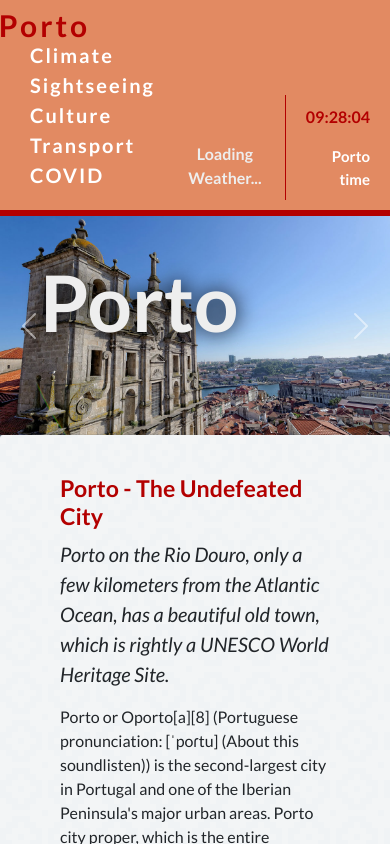
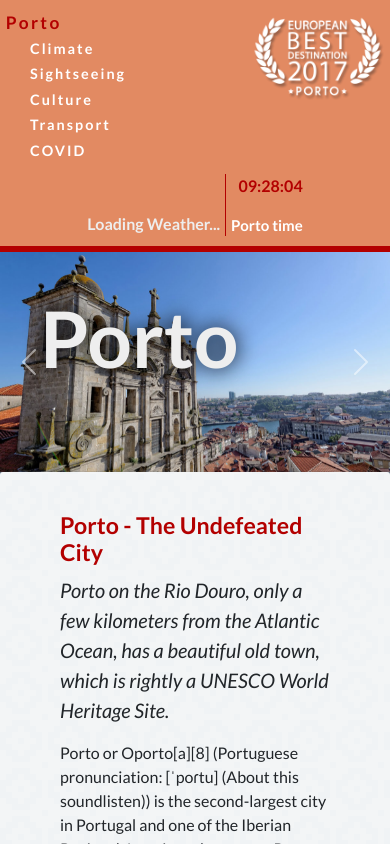
Before and after one commit to juliatarasow/project_react_may_2021, a React (Create React App) app: page / in a window 390 px wide. Shown: the top 844 px of the page. Built offline with nearby package versions, Linux system fonts and the light colour scheme; no server answers.

Commit message:
upd. May 24th-Json rearrangement and Header Styling adjustments

```diff
--- a/src/components/Footer/Footer.js
+++ b/src/components/Footer/Footer.js
@@ -4,14 +4,8 @@ import './Footer.css';
 
 export default function Footer() {
 
-    function changeBG() {
-        document.body.style.background = "url('../../images/bg-tile-small.jpg') repeat";
-
-    }
-
     return (
         <footer>
-            {/* <button onClick={changeBG}>CLICK </button> */}
             Made with ♥ by Alina, Anneli, Julia, Hösaam ©️ 2021
         </footer>
     )
--- a/src/components/Header/Header.css
+++ b/src/components/Header/Header.css
@@ -6,15 +6,20 @@ header {
 
 /* NavBar styling */
 .NavBar {
+    width: 100%;
     display: flex;
     justify-content: space-between;
-    /* align-items: flex-end; */
     align-items: center;
     padding-top: 10px;
     color: #eeeeee;
 }
-.NavBar a {
-    padding: 0px 10px;
+
+.NavBar > .NavLinks {
+    display: flex;
+}
+
+.NavBar > .NavLinks > a {
+    padding: 2px 15px;
     text-decoration: none;
     font-weight: bold;
     font-size: 20px;
@@ -23,18 +28,21 @@ header {
 }
 
 /* Stamp */
-.Stamp {
+.Stamp, .Stamp1 {
     height: 90px;
     width: auto;
     padding-left: 20px;
+}
+.hidden {
+    display: none;
 }
 
 /* Links to the Pages */
 .NavBar > .NavLinks a:hover,
 .NavBar > .NavLinks a.active {
     color: #b30000;
-    transform: scale(1.5, 1.5);
-    transition: 0.3s;
+    transform: scale(1.2, 1.2);
+    transition: 0.6s;
 }
 
 /* Weather and Clock */
@@ -51,8 +59,7 @@ header {
     display: flex;
     flex-flow: column;
     justify-content: flex-end;
-    align-items: flex-end;
-
+    align-items: center;
 }
 
 .Clock {
@@ -67,7 +74,6 @@ header {
     flex-flow: column;
     justify-content: flex-end;
     align-items: flex-end;
-
 }
 
 .Clock > div {
@@ -82,46 +88,75 @@ hr {
     opacity: 1;
 }
 
-.dropdown {
-    display: none;
-}
+@media all and (max-width: 1100px) {
+    .NavBar {
+        flex-wrap: wrap;
+        padding-top: 0;
+    }
 
-@media all and (max-width: 1100px) {
     .Stamp {
+        display: block;
+        order: 1;
+    }
+    .hidden {
         display: none;
+    }
+    .LocalData {
+        order: 2;
+    }
+    .NavLinks {
+        order: 3;
+        padding: 10px 0;
+        width: 100%;
+        justify-content: center;
     }
 }
 
-@media all and (max-width: 954px) {
+@media all and (max-width: 720px) {
+    .NavBar > div:first-of-type {
+        display: none;
+    }
     .NavBar {
-        display: flex;
+        position: relative;
+        flex-direction: row;
+        align-items: flex-end;
+   }
+    .hidden {
+        display: block;
+        padding: 0 20px;
+
+        position: absolute;
+        top: 12px;
+        right: 0px;
+    }
+
+    .NavLinks {
+        width: fit-content;
         flex-direction: column;
-        justify-content: center;
-        align-items: center;
-        width: 100%;
-        padding-top: 0;
-    }
-    .LocalData {
-        display: flex;
-        flex-direction: row;
-        align-self: flex-end;
         order: 1;
-    }
-    .NavLinks {
-        order: 2;
-        padding: 10px 0;
+        padding-left: 10px;
     }
 }
 
-@media all and (max-width: 690px) {
+@media all and (max-width: 472px) {
+    .hidden {
+        padding: 0;
+    }
+    .NavBar {
+        flex-direction: column;
+        justify-content: space-between;
+        align-items: center;
+   }
     .NavLinks {
-        display: flex;
-        flex-direction: column;
-        order: 1;
+        width: 75%;
+        align-self: flex-start;
     }
-   .NavBar {
-        display: flex;
-        flex-direction: row;
-        justify-content: space-between;
-   }
+    .NavBar > .NavLinks > a {
+        padding: 2px 20px;
+        font-size: 0.9rem;
+    }
+
+    .LocalData > * {
+        padding: 0 5px;
+    }
 }
--- a/src/components/Header/Header.js
+++ b/src/components/Header/Header.js
@@ -29,6 +29,10 @@ export default function Header() {
 
                 {/* Weather and Clock */}
                 <div className="LocalData">
+                    <div className="hidden">
+                        <NavLink exact to="/"><img src={porto} alt="porto" className="Stamp1" /></NavLink>
+                    </div>
+
                     <Weather />
 
                     <Clock />
--- a/src/components/Paragraph/Paragraph.js
+++ b/src/components/Paragraph/Paragraph.js
@@ -5,7 +5,7 @@ export default function Paragraph(props) {
     return (
         <div>
             <h3>{props.head}</h3>
-            <img src={props.img} />
+            <img src={props.img} alt={props.head} />
             <p>{props.text}</p>
         </div>
     )
--- a/src/context.js
+++ b/src/context.js
@@ -1,27 +1,21 @@
 import { createContext, useState, useEffect } from "react";
 import axios from "axios";
+
+// importing json data to context.js, so we can use it anywhere in the project:
+import { sights } from './components/SightCard/sightsData.json'
 
 
 export const AllContext = createContext();
 
+
 export function AllProvider({ children }) {
-
-    const [sights, setSights] = useState([]);
 
     const [weather, setWeather] = useState([]);
 
     const [covidData, setCovidData] = useState([]);
 
 
-
     useEffect(() => {
-
-        //fetching Sights' data from our data.json database:
-        axios.get('http://localhost:8000/sights')
-            .then(res => {
-                // console.log(res.data);
-                setSights(res.data)
-            })
 
         // Fetching Porto weather data:
         axios.get("http://api.openweathermap.org/data/2.5/weather?q=Porto&appid=dbea5561a8dca7af021c5b3f69494469&units=metric")
--- a/src/pages/Sightseeing/Sightseeing.js
+++ b/src/pages/Sightseeing/Sightseeing.js
@@ -7,6 +7,7 @@ import "./Sightseeing.css";
 
 export default function Sightseeing() {
 
+    // Using "sights"/sightsData.json from context.js
     const { sights } = useContext(AllContext);
 
     return (
```
Also changed, not shown: src/pages/Culture/Culture.js (+7 -7 lines), src/components/SightCard/sightsData.json (renamed from data.json), 1 other file (tests, documents, lock files or other folders).
